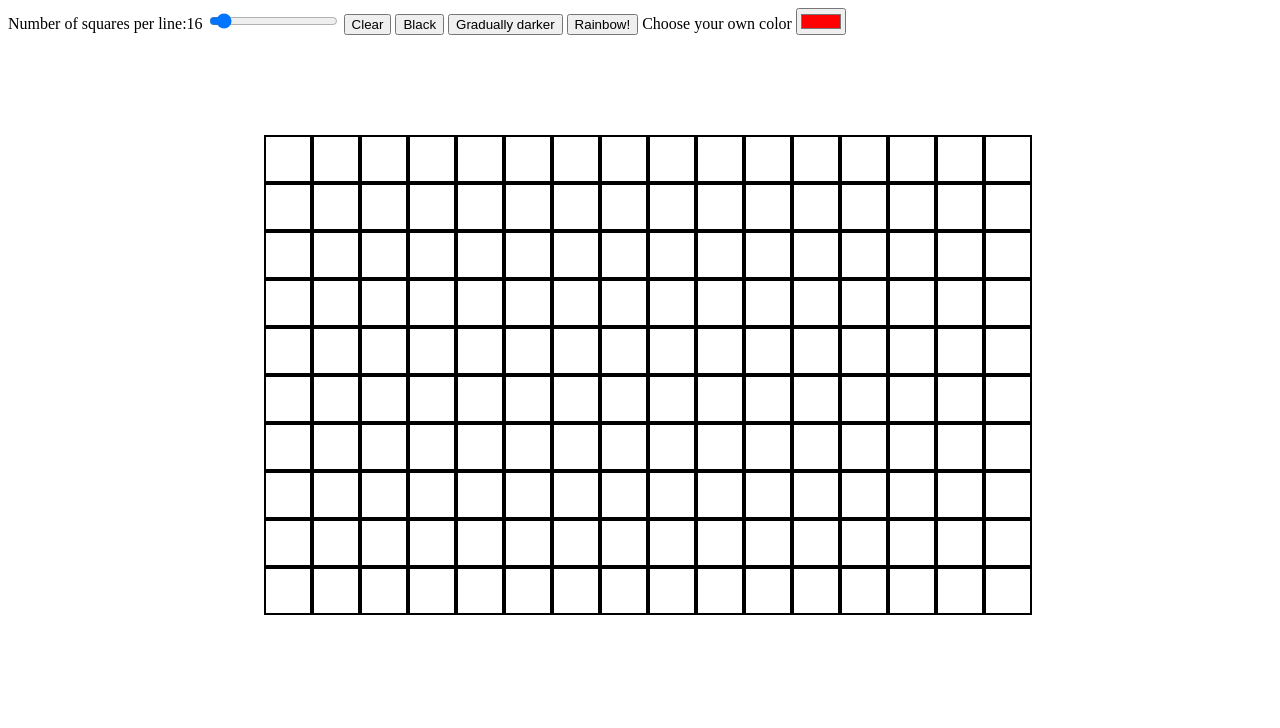
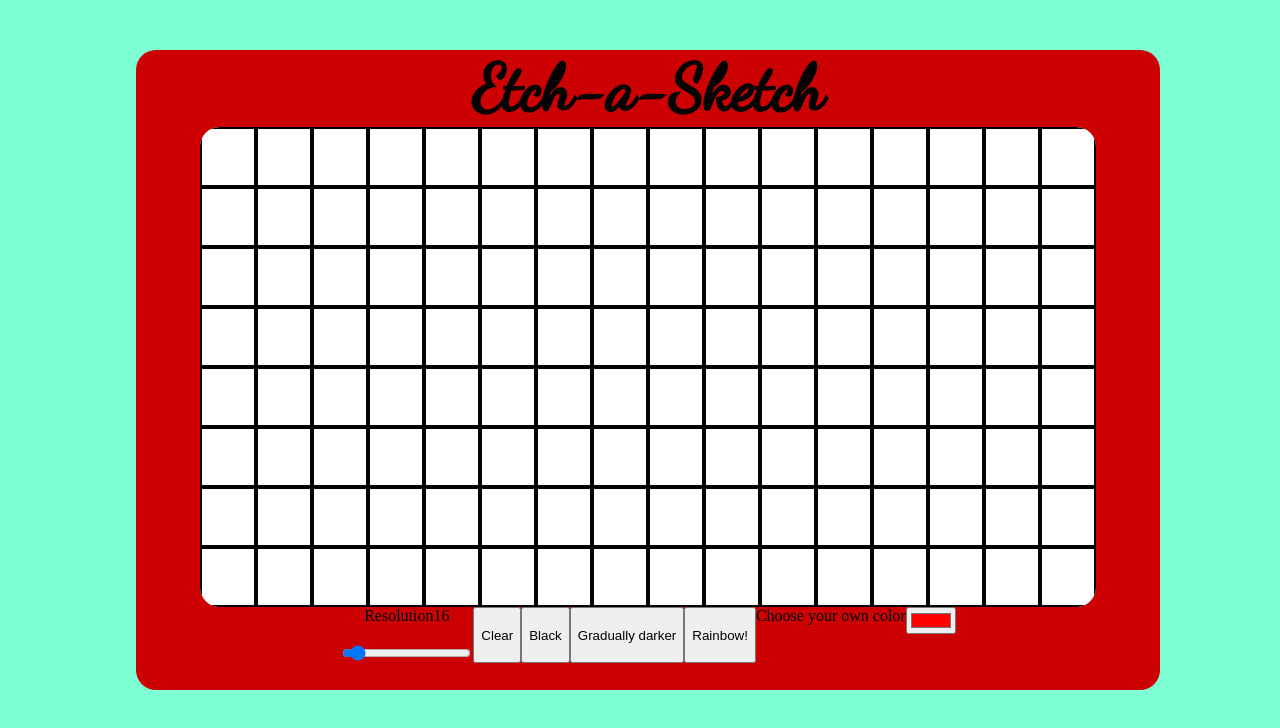
Before and after one commit to VVS232/Etch-a-Sketch, a plain HTML site: page index.html in a window 1280 px wide. Drawn offline with Linux system fonts and the light colour scheme.

Commit message:
design gets better

```diff
--- a/first.js
+++ b/first.js
@@ -25,7 +25,8 @@ function createGrid() {
   container.innerHTML = "";
   container.setAttribute(
     "style",
-    `grid-template-rows: repeat(${Math.floor(parseInt(containerHeight)/(parseInt(containerWidth) / rangeval))}, 1fr) ;grid-template-columns: repeat(${rangeval}, 1fr) ;`
+    `grid-template-rows: repeat(${Math.floor(parseInt(containerHeight)/(parseInt(containerWidth) / rangeval))}, 1fr) ;
+                            grid-template-columns: repeat(${rangeval}, 1fr) ;`
   );
 
   for (let i = 0; i < Math.floor(parseInt(containerHeight)/(parseInt(containerWidth) / rangeval)) * rangeval; i++) {
@@ -119,7 +120,7 @@ function userColor(){
     }
     else{
         squares.forEach((square)=>{
-            square.style.pointerEvents="auto";
+            square.style.pointerEvents="initial";
             onOff=true;
         })
 
--- a/index.html
+++ b/index.html
@@ -5,21 +5,30 @@
         <meta charset="utf=8">
         <meta name="viewport" content ="width=device.width, initial-scale=1">
         <link rel="stylesheet" href="style.css">
+        <link rel="preconnect" href="https://fonts.gstatic.com">
+        <link href="https://fonts.googleapis.com/css2?family=Dancing+Script:wght@500&display=swap" rel="stylesheet">
     </head>
     <body>
-        <label for="range">Number of squares per line:<span id="sqNumber"></span></label>
+
+        <div id="frame">
+            <h2 id="title">Etch-a-Sketch</h2>
+        <div id="container">
+        </div>
+        <div id="controls">
+            <div id="resolution">
+                 <label for="range">Resolution<span id="sqNumber"></span></label><br>
         <input name="range" id="range" type="range" value="16" min=10 max=100>
+        </div>
         <button type="reset" name="clear" id="clear" value="clear">Clear</button>
         <button type="button" name="black" id="black">Black</button>
         <button type="button" name="gradDark" id="gradDark">Gradually darker</button>
         <button type="button" name="random" id="random">Rainbow!</button>
         <label for="color">Choose your own color</label>
         <input type="color" name="color" id="color" value="#FF0103">
-        <div id="frame">
-        <div id="container">
+        </div>
 
-        </div>
+
     </div>
     </body>
-    <script src="first.js"></script>
+   <script src="first.js"></script>
 </html>
--- a/style.css
+++ b/style.css
@@ -1,13 +1,40 @@
 body{
+    background-color: aquamarine;
     width:100vw;
     height:100vh
 }
+
 #container{
+    box-sizing: content-box;
 display:grid;
     background-color: gray;
-    width:60vw;
+    width:70vw;
     height:60vh;
-    flex-wrap: wrap;
-    margin:100px auto;
     overflow: hidden;
+    border-radius: 20px;
 }
+#frame{
+    display: flex;
+    background-color: #cc0000;
+    width:80vw;
+    height:80vh;
+    margin:50px auto;
+    align-items: center;
+    flex-direction: column;
+    border-radius: 20px;
+}
+#title{
+    display: inline;
+    font-family: 'Dancing Script', cursive;
+    font-size: 400%;
+    margin:0;
+}
+
+#controls{
+    display: flex;
+}
+#resolution{
+    display: flex;
+    flex-direction: column;
+    align-items: center;
+}
```
